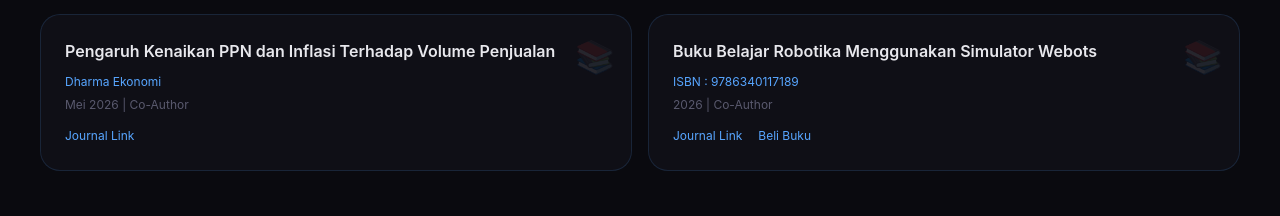
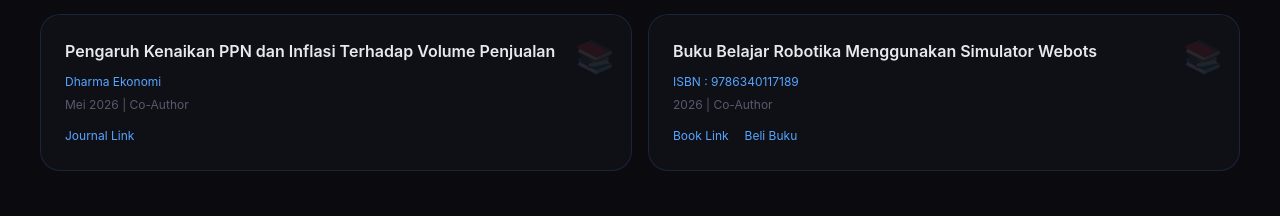
Before and after one commit to NiellMann/Portofolio, a React (Vite) app: page / in a window 1280 px wide. Shown: the part 3963-4179 px from the top of the page. Built offline with nearby package versions, Linux system fonts and the light colour scheme.

Commit message:
fix book link text

```diff
--- a/src/App.jsx
+++ b/src/App.jsx
@@ -526,7 +526,7 @@ function App() {
                 <p className="meta">{pub.date} | {pub.role}</p>
                 <div className="item-links">
                   {pub.pdf && <a href={pub.pdf} target="_blank">View PDF</a>}
-                  {pub.link && <a href={pub.link} target="_blank">{pub.journal === 'Buku' ? 'Book Link' : 'Journal Link'}</a>}
+                  {pub.link && <a href={pub.link} target="_blank">{pub.journal.includes('ISBN') ? 'Book Link' : 'Journal Link'}</a>}
                   {pub.purchase && <a href={pub.purchase} target="_blank">Beli Buku</a>}
                 </div>
               </div>
```
Also changed, not shown: 2 other files (tests, documents, lock files or other folders).
